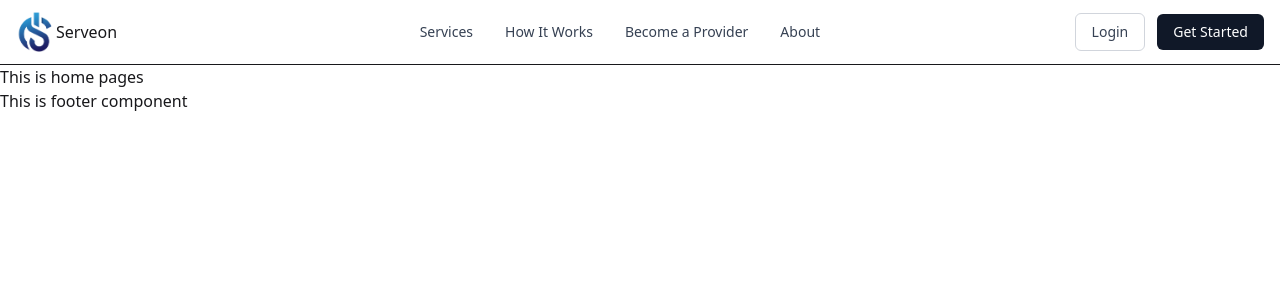
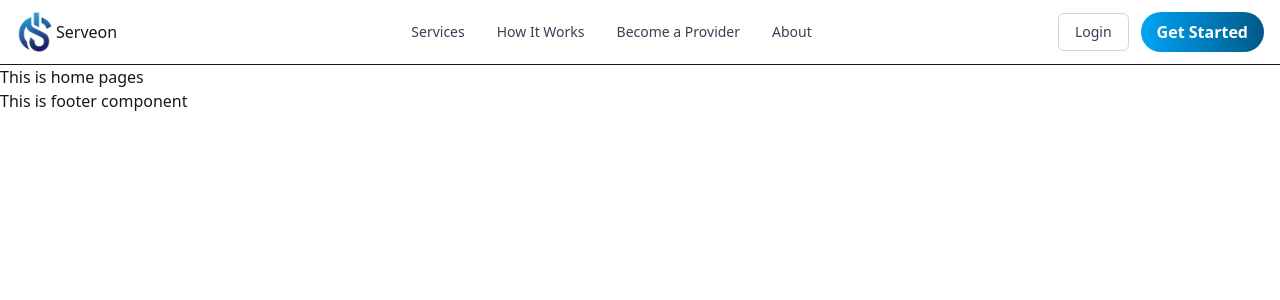
Before and after one commit to touhidtamim/serveon-client, a React (Vite) app: page / in a window 1280 px wide. Shown: the top 300 px of the page. Built offline with nearby package versions, Linux system fonts and the light colour scheme.

Commit message:
created a primary button component

```diff
--- a/package.json
+++ b/package.json
@@ -14,6 +14,7 @@
     "react": "^19.2.0",
     "react-dom": "^19.2.0",
     "react-router": "^7.11.0",
+    "react-router-dom": "^7.12.0",
     "tailwindcss": "^4.1.18"
   },
   "devDependencies": {
--- /dev/null
+++ b/src/Pages/register/Register.jsx
@@ -0,0 +1,7 @@
+import React from "react";
+
+const Register = () => {
+  return <div>This is register page</div>;
+};
+
+export default Register;
--- /dev/null
+++ b/src/components/buttons/BtnPrimary.jsx
@@ -0,0 +1,21 @@
+import React from "react";
+import { useNavigate } from "react-router-dom";
+
+const BtnPrimary = ({ text, to, className = "" }) => {
+  const navigate = useNavigate();
+
+  const handleClick = () => {
+    if (to) navigate(to);
+  };
+
+  return (
+    <button
+      onClick={handleClick}
+      className={`bg-linear-to-r from-sky-500 to-sky-800 hover:from-sky-600 hover:to-sky-900 cursor-pointer text-white font-semibold py-2 px-4 rounded-4xl transition duration-200 ${className}`}
+    >
+      {text}
+    </button>
+  );
+};
+
+export default BtnPrimary;
--- a/src/components/navbar/Navbar.jsx
+++ b/src/components/navbar/Navbar.jsx
@@ -1,5 +1,6 @@
 import React from "react";
 import Logo from "../logo/Logo";
+import BtnPrimary from "../buttons/BtnPrimary";
 
 const Navbar = () => {
   return (
@@ -46,9 +47,7 @@ const Navbar = () => {
             <button className="px-4 py-2 text-sm font-medium text-gray-700 border border-gray-300 rounded-md hover:bg-gray-100 transition">
               Login
             </button>
-            <button className="px-4 py-2 text-sm font-medium text-white bg-gray-900 rounded-md hover:bg-gray-800 transition">
-              Get Started
-            </button>
+            <BtnPrimary text="Get Started" to="/register" />
           </div>
         </div>
       </div>
--- a/src/routes/PublicRoutes.jsx
+++ b/src/routes/PublicRoutes.jsx
@@ -1,6 +1,7 @@
 import { createBrowserRouter } from "react-router";
 import MainLayouts from "../Layouts/MainLayouts";
 import Home from "../pages/home/Home";
+import Register from "../pages/register/Register";
 
 const router = createBrowserRouter([
   {
@@ -19,6 +20,10 @@ const router = createBrowserRouter([
         path: "contact",
         element: <Home />,
       },
+      {
+        path: "register",
+        element: <Register />,
+      },
     ],
   },
 ]);
```
Also changed, not shown: src/components/buttons/BtnOutline.jsx (added), 1 other file (tests, documents, lock files or other folders).
